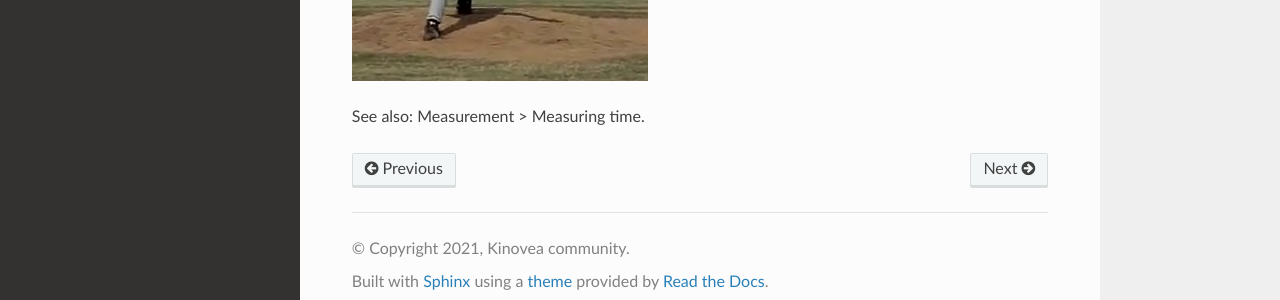
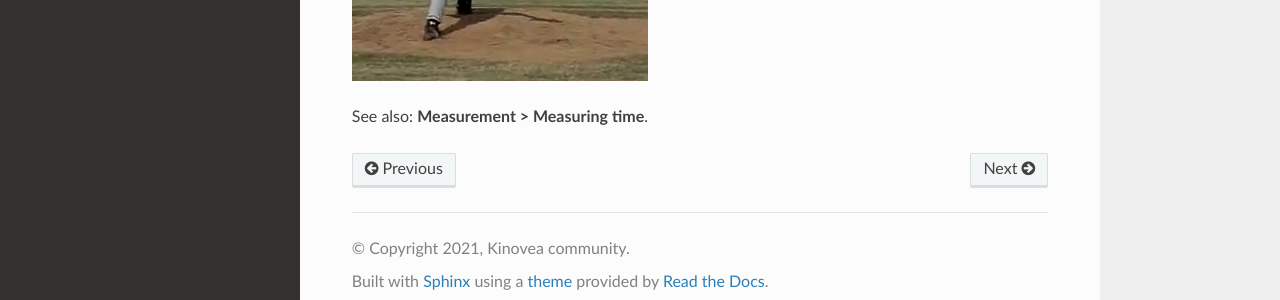
Before and after one commit to Kinovea/kinovea-docs, a Sphinx documentation site: the page built from source/annotation/time_origin.rst, in a window 1280 px wide and 1059 px high. Shown: the part 741-1041 px from the top of the window. Built offline with Sphinx 7.4.7 and the Read the Docs theme 2.0.0, drawn with Linux system fonts in a browser that asks for light colours.

```diff
--- a/source/annotation/time_origin.rst
+++ b/source/annotation/time_origin.rst
@@ -14,4 +14,4 @@ for example a golf ball impact, a pitcher's release point, a long jumper's take-
 
 .. image:: /images/measurement/relativeclock.png
 
-See also: Measurement > Measuring time.
+See also: **Measurement > Measuring time**.
```
